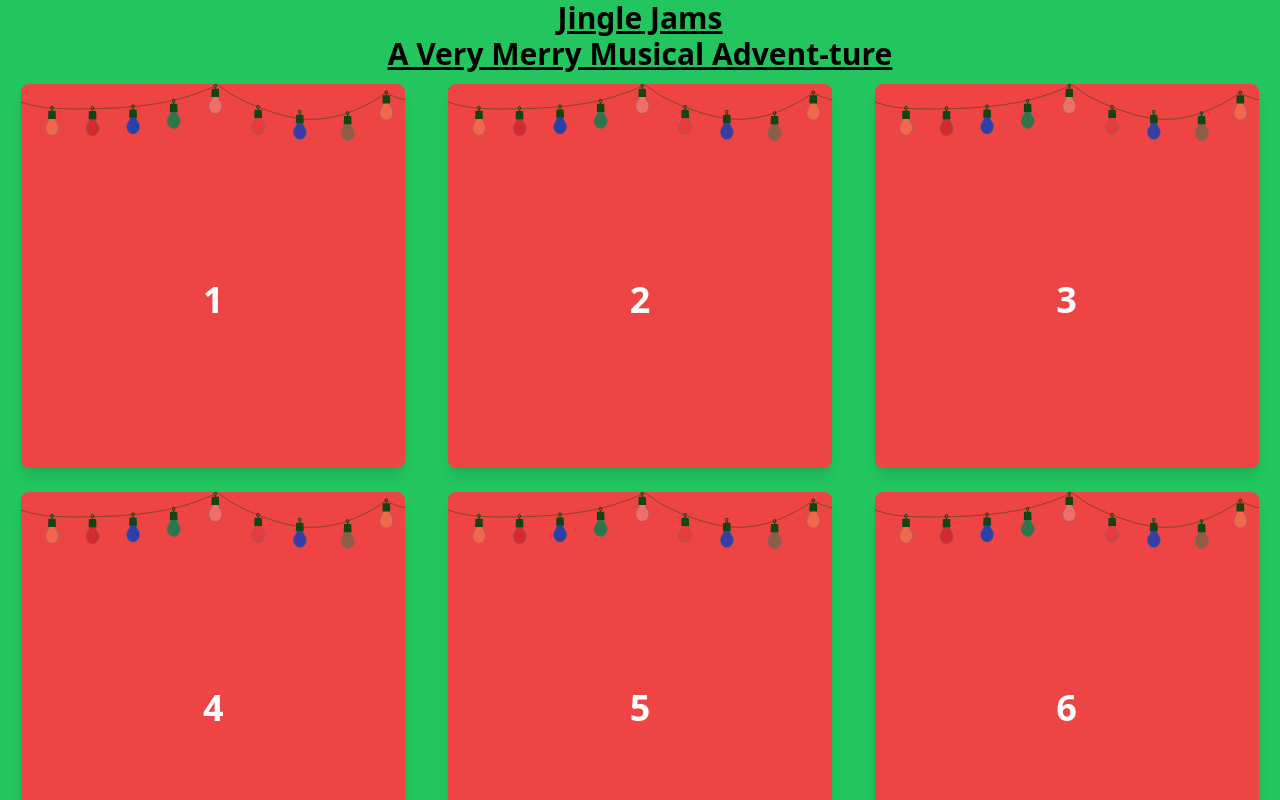
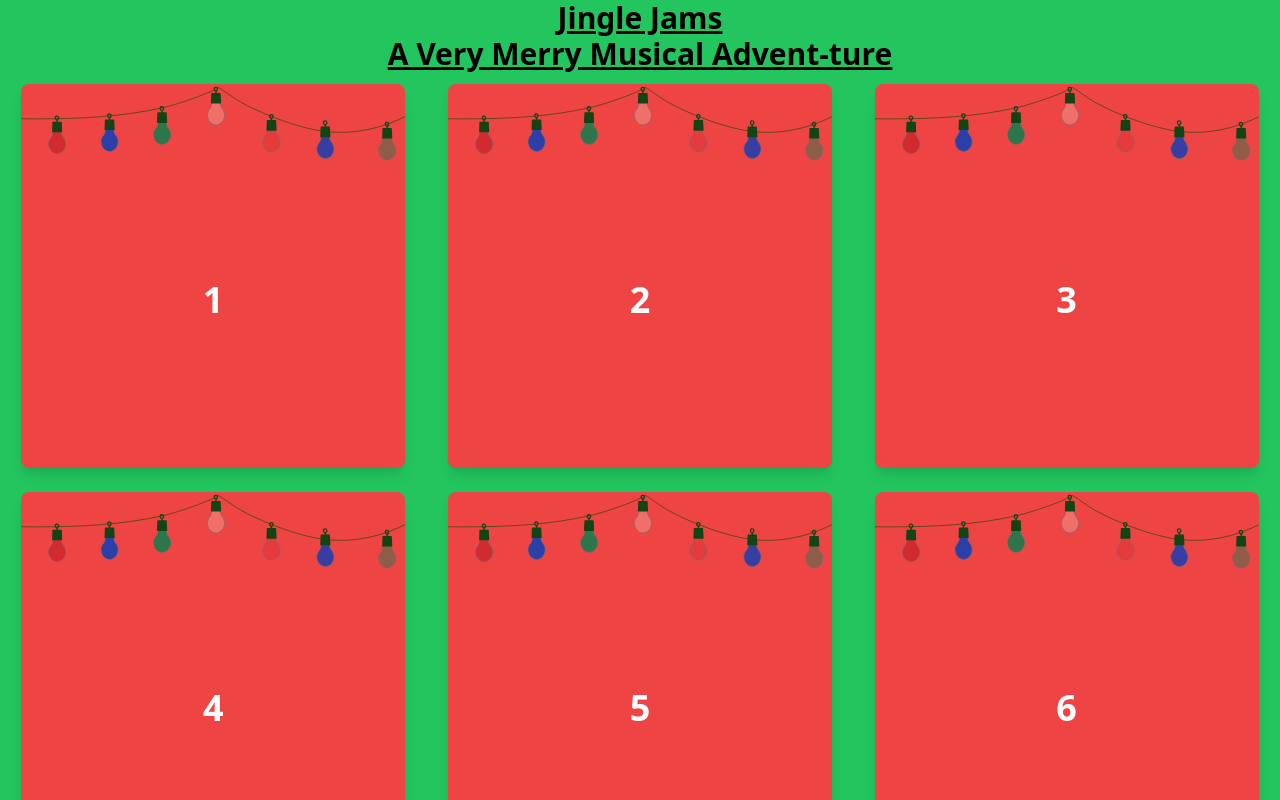
Before and after one commit to WordsofDefiance/advent-music, a Nuxt app: page / in a window 1280 px wide. Shown: the top 800 px of the page. Built offline with nearby package versions, Linux system fonts and the light colour scheme.

Commit message:
tweak the svg so spotify player can be clicked

```diff
--- a/components/CalendarFront.vue
+++ b/components/CalendarFront.vue
@@ -28,6 +28,6 @@ const props = defineProps<{
 
 const isFlipped = ref(false);
 const flipCard = () => {
-    isFlipped.value = ! isFlipped.value;
+    isFlipped.value = true;
 };
 </script>
--- a/components/ChristmasLights.vue
+++ b/components/ChristmasLights.vue
@@ -1,7 +1,7 @@
 <template>
         <div class="christmas-lights">
         <!-- SVG code from https://codepen.io/mark_sottek/pen/vyjBVP -->
-        <svg id="Christmas_Lights" viewBox="0 0 612 792">
+        <svg id="Christmas_Lights" viewBox="0 0 612 250">
             <path class="light_cord" d="M-673.8-29.1c17.3 23.7 38.1 34.3 63.6 48.8 45.4 25.7 93.4 39.1 145.4 44.4 58 6 112.1 6.2 164-9 64.2-18.8 113.7-51 113.7-51 13.3 17.3 28.1 25.3 50.1 34.5 20.3 8.5 43.8 17 66.1 23 30.1 8.1 67.1 8.4 99.1 8.3 66.5-0.1 134-3.3 197.4-17.8 30.3-6.9 76-24 89.3-32 9.3 4.7 22.4 16.1 34.7 22.8 34 18.6 73.2 33.8 111 42.8 46.1 11 93.6 5.6 137-12.8 14.4-6.1 56.6-26.1 65.7-38.5 8.8 15.1 102.8 33.1 151.5 32.5 68.4-0.8 142.2-10.5 196.7-55.9 9.7 11.9 28.3 20 42.5 25.2 35.5 12.9 76.3 22 113.9 24.9 50.2 3.9 100.3 3.9 150.1-5.3 25.6-4.7 50.6-14.2 74.4-24.8 6.7-3 36.4-14.8 43.1-20.1"/>
             <path class="red_bulb bulb blink-1" d="M1351.5 76.9c-1.5-3.3-0.6-11-0.6-11 0-2.2-1.2-4-3.4-4h-7.1c-2.2 0-3.4 1.8-3.4 4 0 0 0.7 7.5-0.6 11 -1.2 3.5-6.2 7.8-6.2 13.4 0 8.9 6.2 16.1 13.7 16.1 7.6 0 13.7-7.2 13.7-16.1C1357.7 84.7 1353 80.2 1351.5 76.9z"/>
                 <path class="light_fixture" d="M1351.9 71.4c0 0.5-0.4 1-1 1h-14.1c-0.5 0-1-0.5-1-1l0.5-14.9c0-0.5 0.5-1 1-1h12.9c0.5 0 1 0.5 1 1L1351.9 71.4z"/>
@@ -86,7 +86,6 @@ body {
 }
 
 #Christmas_Lights {
-  height: 100%;
   margin: 0;
   position: absolute;
   width: 100%;
```
